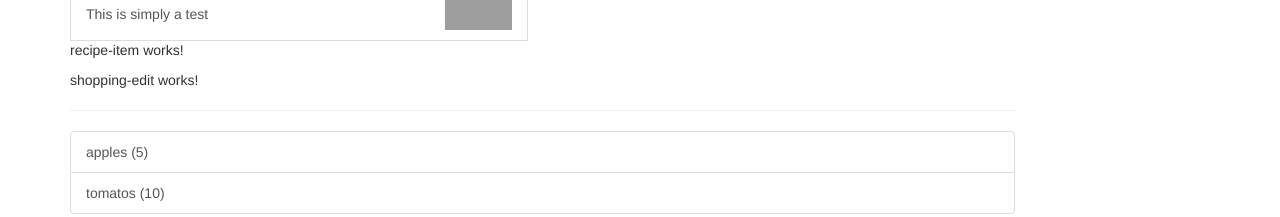
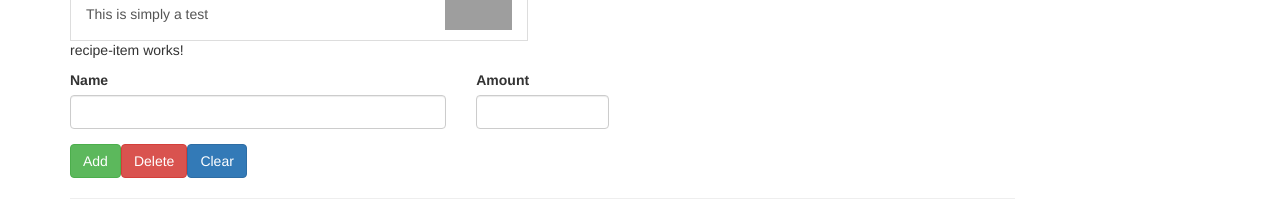
Before and after one commit to alyssabartuch/recipe-shopping-list, an Angular app: page / in a window 1280 px wide. Shown: the part 249-466 px from the top of the page. Built offline with nearby package versions, Linux system fonts and the light colour scheme; grey boxes are pictures that could not be loaded.

Commit message:
shopping list edit

```diff
--- a/src/app/shopping-list/shopping-edit/shopping-edit.component.html
+++ b/src/app/shopping-list/shopping-edit/shopping-edit.component.html
@@ -1,3 +1,23 @@
-<p>
-  shopping-edit works!
-</p>
+<div class="row">
+   <div class="col-xs-12">
+      <form>
+         <div class="row">
+            <div class="col-sm-5 form-group">
+               <label for="name">Name</label>
+               <input type="text" id="name" class="form-control">
+            </div>
+            <div class="col-sm-2 form-group">
+               <label for="amount">Amount</label>
+               <input type="text" id="amount" class="form-control">
+            </div>
+         </div>
+         <div class="row">
+            <div class="col-xs-12">
+               <button type="submit" class="btn btn-success">Add</button>
+               <button type="button" class="btn btn-danger">Delete</button>
+               <button type="button" class="btn btn-primary">Clear</button>
+            </div>
+         </div>
+      </form>
+   </div>
+</div>
```
